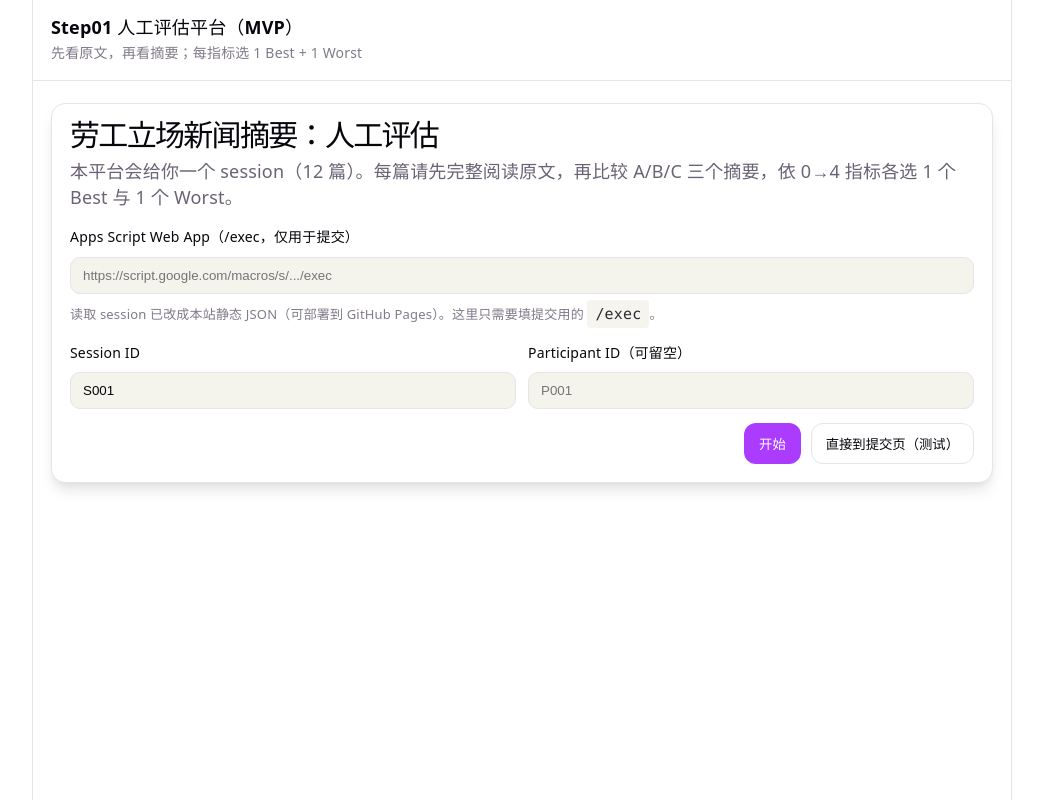
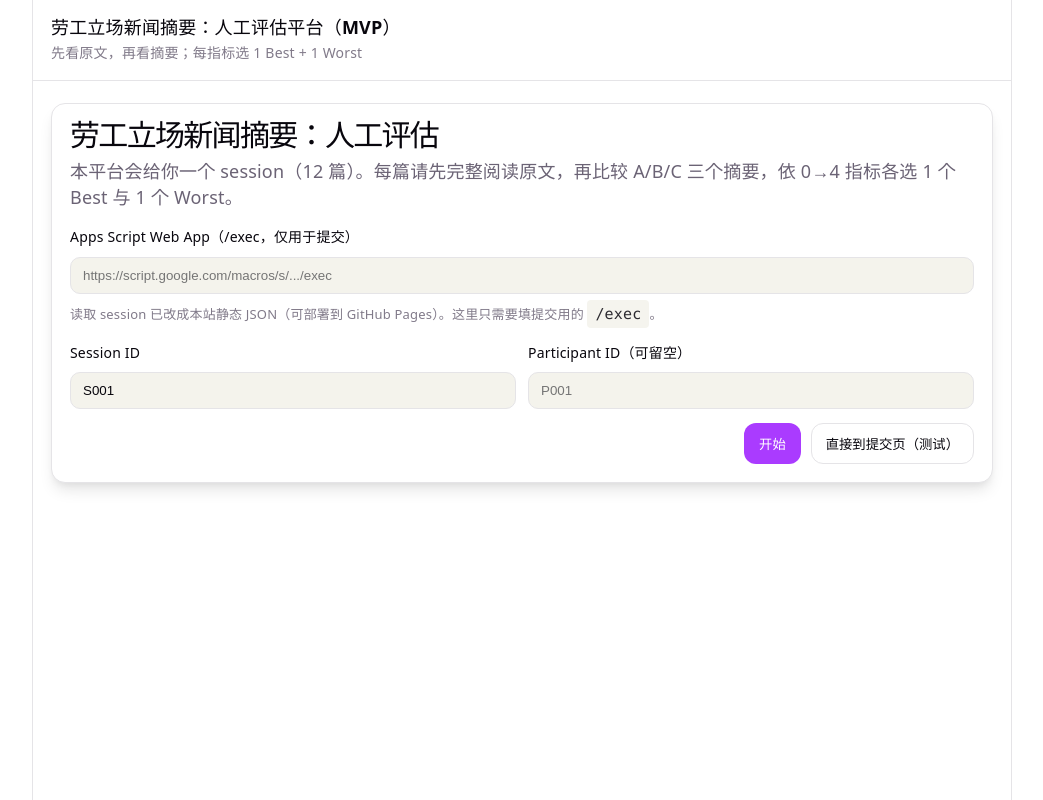
Before and after one commit to weng-ka/thesis, a React (Vite) app in the folder step01_platform_web/: page / in a window 1280 px wide. Shown: the whole page, without its empty margins (118-1161 px from the left). Built offline with nearby package versions, Linux system fonts and the light colour scheme.

Commit message:
chore: fix MVP text

```diff
--- a/step01_platform_web/src/App.tsx
+++ b/step01_platform_web/src/App.tsx
@@ -430,7 +430,7 @@ function App() {
     <div className="shell">
       <header className="topbar">
         <div className="topbar-left">
-          <div className="brand">Step01 人工评估平台（MVP）</div>
+          <div className="brand">劳工立场新闻摘要：人工评估平台（MVP）</div>
           <div className="muted">先看原文，再看摘要；每指标选 1 Best + 1 Worst</div>
         </div>
         {view === 'article' && session?.articles ? (
```
